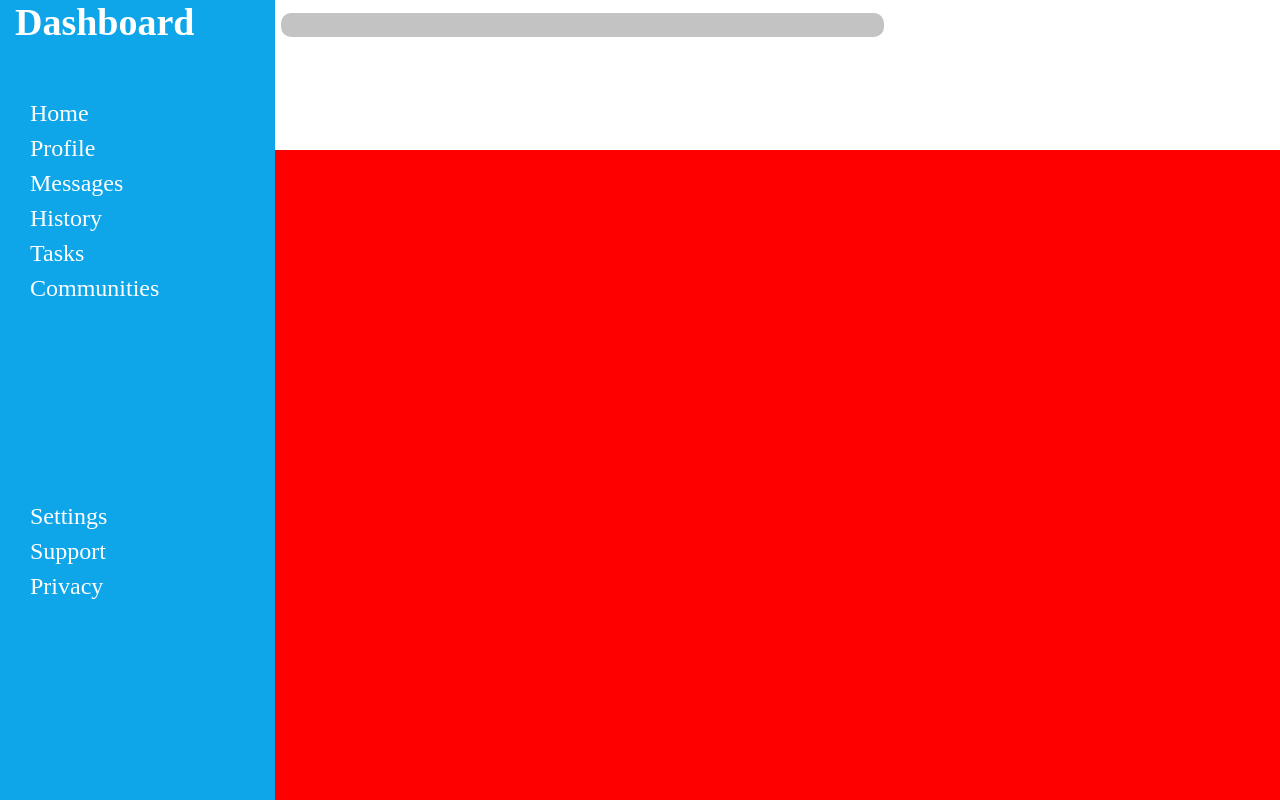
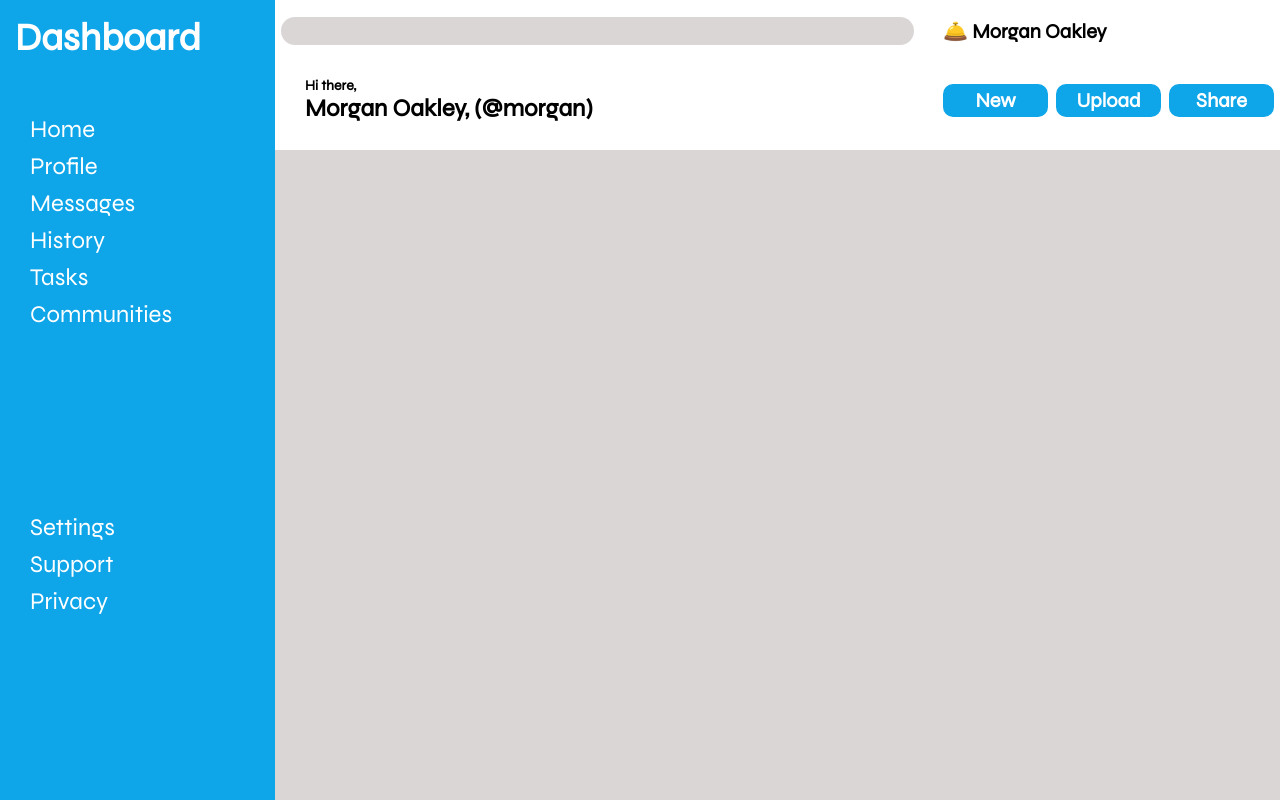
Before and after one commit to Rif-7/admin-dashboard, a plain HTML site: page index.html in a window 1280 px wide. Drawn offline with Linux system fonts and the light colour scheme.

Commit message:
set up header layout

```diff
--- a/index.html
+++ b/index.html
@@ -12,6 +12,19 @@
       <div class="header">
         <div class="search">
           <input type="text" />
+        </div>
+        <div class="login-info">
+          <span class="notifs">🛎️</span>
+          <span class="username">Morgan Oakley</span>
+        </div>
+        <div class="about-user">
+          <div class="greeting">Hi there,</div>
+          <div class="user-info">Morgan Oakley, (@morgan)</div>
+        </div>
+        <div class="header-options">
+          <button>New</button>
+          <button>Upload</button>
+          <button>Share</button>
         </div>
       </div>
       <div class="sidebar">
--- a/style.css
+++ b/style.css
@@ -1,5 +1,8 @@
+@import url("https://fonts.googleapis.com/css2?family=Syne&display=swap");
+
 body {
   margin: 0px;
+  font-family: "Syne", sans-serif;
 }
 
 .container {
@@ -20,7 +23,7 @@ body {
   grid-template-columns: 2fr 1fr;
   grid-template-rows: 50px 1fr;
   align-items: center;
-  padding-left: 6px;
+  padding: 6px;
 }
 
 .sidebar {
@@ -28,6 +31,7 @@ body {
   padding-left: 15px;
   color: white;
   grid-row: 1 / -1;
+  padding-top: 15px;
 
   display: grid;
   grid-template-columns: 1fr;
@@ -45,27 +49,64 @@ body {
   font-size: 24px;
   margin: 0px;
   padding-left: 15px;
+  transition: 100ms;
 
   display: grid;
   grid-template-columns: 1fr;
   gap: 8px;
 }
 
+.user-options > ul > li:hover,
+.main-options > ul > li:hover {
+  transform: translate(2px, -2px);
+}
+
 .main-content {
-  background-color: red;
+  background-color: rgb(218, 214, 214);
   grid-row: 2 / -1;
   grid-column: 2 / -1;
 }
 
-.search {
-  grid-column: 1 / 2;
-}
-
 .search > input {
-  width: min(600px, 90%);
-  height: 22px;
-  background-color: rgb(196, 195, 195);
-  border-radius: 10px;
+  width: 95%;
+  height: 26px;
+  background-color: rgb(218, 214, 214);
+  border-radius: 15px;
   outline: none;
   border: none;
 }
+
+.login-info {
+  font-size: 20px;
+  font-weight: 700;
+}
+
+.about-user {
+  font-weight: 700;
+  margin-left: 24px;
+}
+
+.greeting {
+  font-size: 14px;
+}
+
+.user-info {
+  font-size: 24px;
+}
+
+.header-options {
+  display: grid;
+  grid-template-columns: repeat(auto-fit, minmax(100px, 1fr));
+  gap: 8px;
+}
+
+.header-options > button {
+  background-color: #0ea5e9;
+  color: white;
+  font-weight: 700;
+  border-radius: 10px;
+  border: none;
+  font-family: inherit;
+  font-size: 20px;
+  padding: 4px 6px;
+}
```
